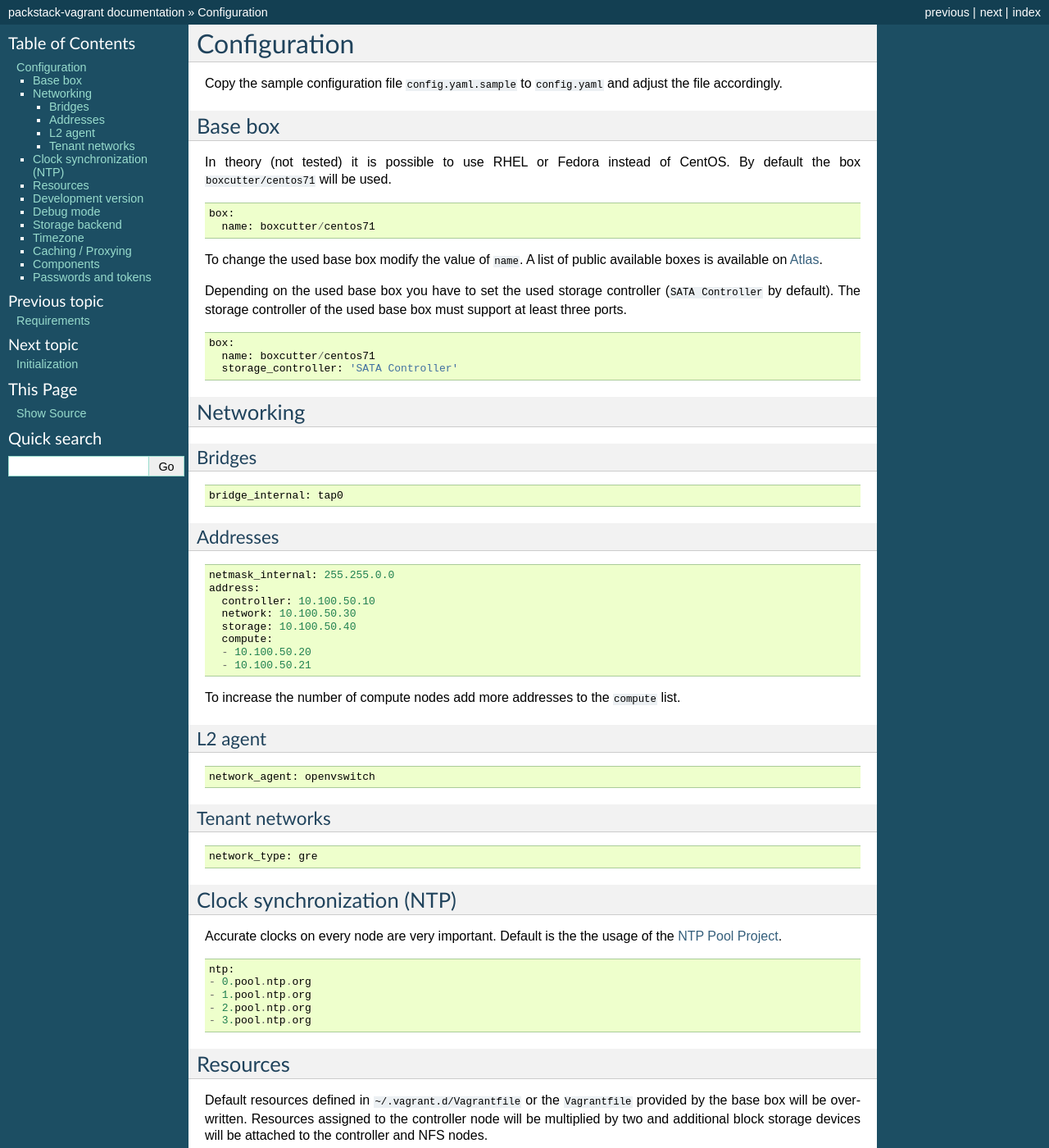
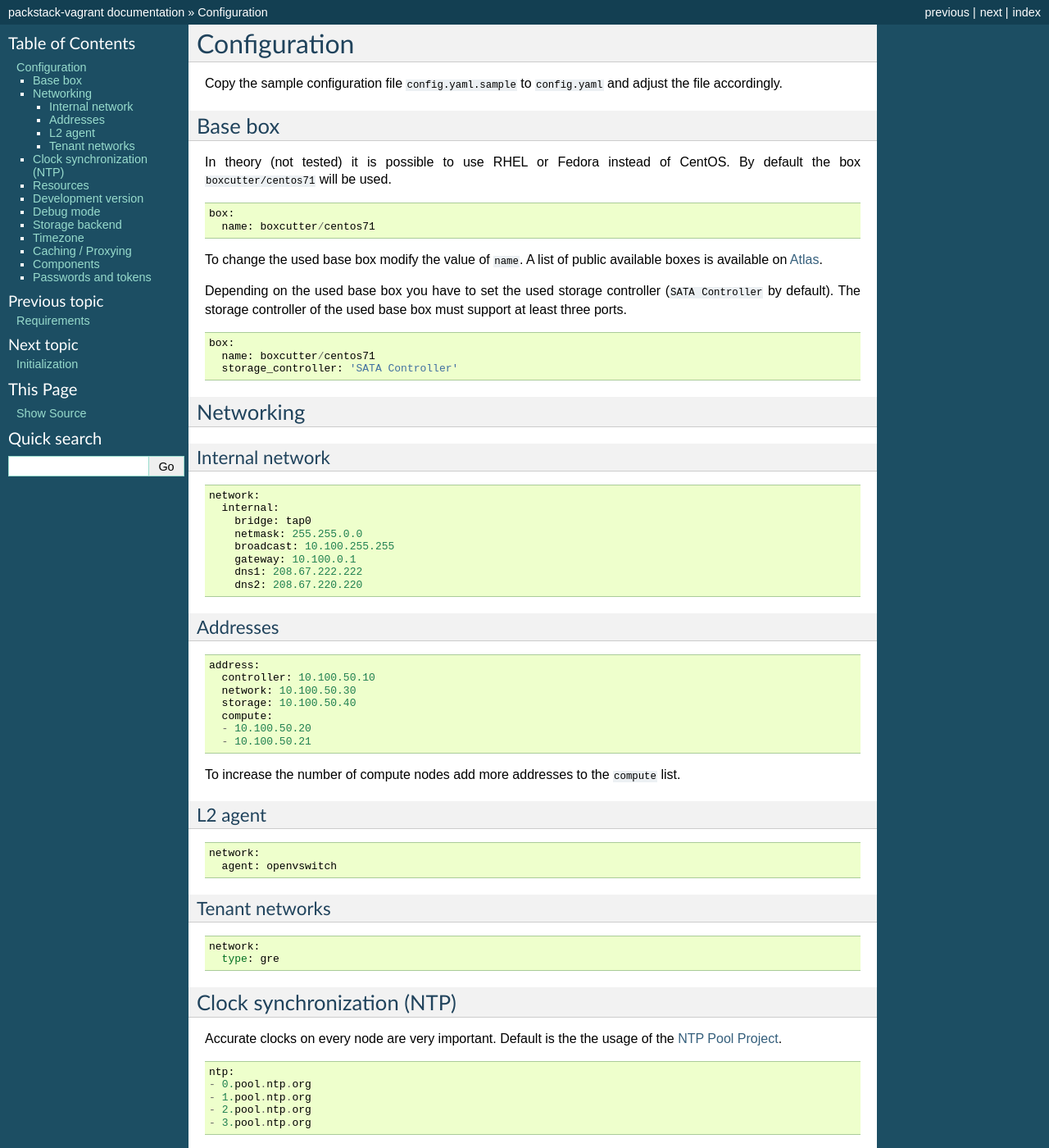
Before and after one commit to stackforge/packstack-vagrant, a Sphinx documentation site: the page built from doc/source/configuration.rst, in a window 1280 px wide and 1400 px high. Shown: the whole window at 82% size. Built offline with Sphinx 7.4.7, drawn with Linux system fonts in a browser that asks for light colours.

Commit message:
Improve networking
Change-Id: I2458013809e5a773ae60dd910bb4f1e693f99736

```diff
--- a/doc/source/configuration.rst
+++ b/doc/source/configuration.rst
@@ -33,19 +33,25 @@ storage controller of the used base box must support at least three ports.
 Networking
 ----------
 
-Bridges
-~~~~~~~
+Internal network
+~~~~~~~~~~~~~~~~
 
 ::
 
-    bridge_internal: tap0
+    network:
+      internal:
+        bridge: tap0
+        netmask: 255.255.0.0
+        broadcast: 10.100.255.255
+        gateway: 10.100.0.1
+        dns1: 208.67.222.222
+        dns2: 208.67.220.220
 
 Addresses
 ~~~~~~~~~
 
 ::
 
-    netmask_internal: 255.255.0.0
     address:
       controller: 10.100.50.10
       network: 10.100.50.30
@@ -62,14 +68,16 @@ L2 agent
 
 ::
 
-    network_agent: openvswitch
+    network:
+      agent: openvswitch
 
 Tenant networks
 ~~~~~~~~~~~~~~~
 
 ::
 
-    network_type: gre
+    network:
+      type: gre
 
 Clock synchronization (NTP)
 ---------------------------
```
Also changed, not shown: 8 other files.
